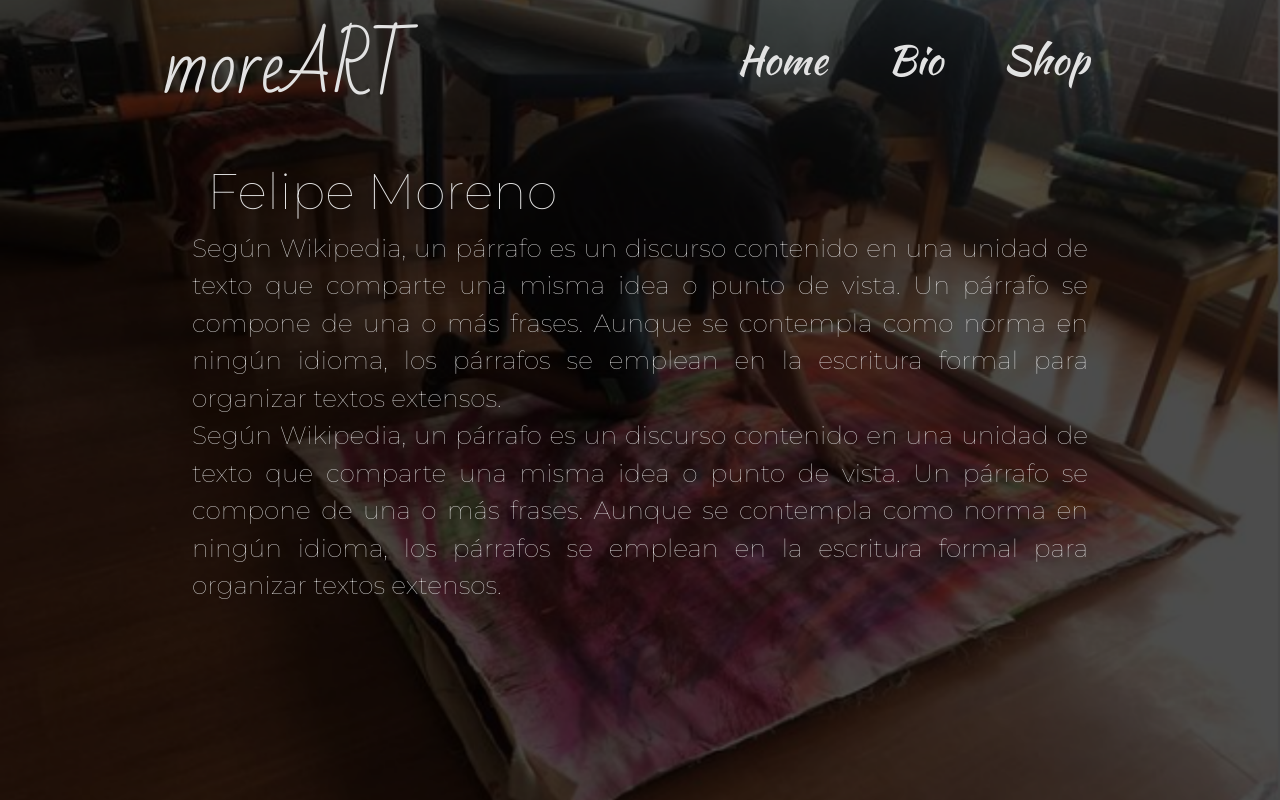
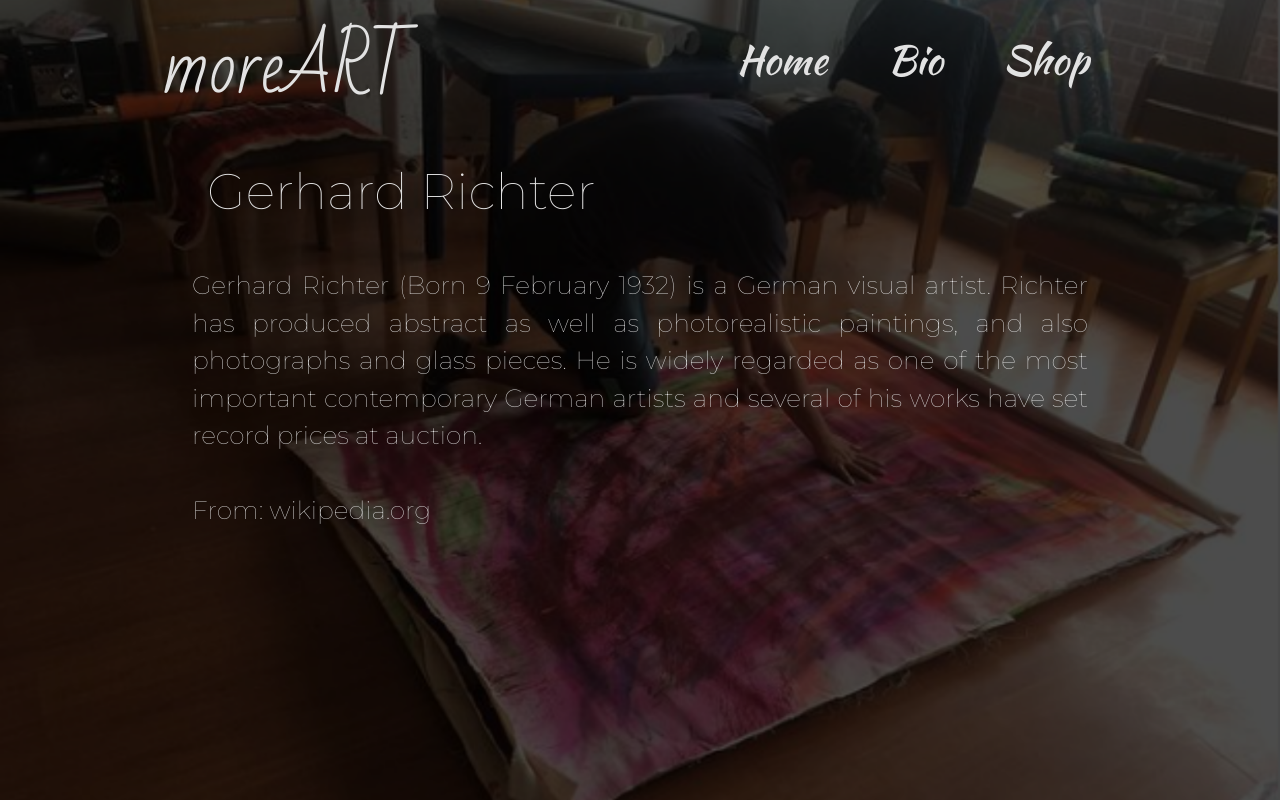
Before and after one commit to davidcuellard/js-ecommerce, a website: page pages/bio.html in a window 1280 px wide. Drawn offline with nearby package versions, Linux system fonts and the light colour scheme.

Commit message:
final work

```diff
--- a/pages/bio.html
+++ b/pages/bio.html
@@ -42,19 +42,18 @@
       </header>
 
       <div class="bio">
-        <h2>Felipe Moreno</h2>
+        <h2>Gerhard Richter</h2>
         <p>
-          Según Wikipedia, un párrafo es un discurso contenido en una unidad
-          de texto que comparte una misma idea o punto de vista. Un párrafo se
-          compone de una o más frases. Aunque se contempla como norma en
-          ningún idioma, los párrafos se emplean en la escritura formal para
-          organizar textos extensos.
           <br>
-          Según Wikipedia, un párrafo es un discurso contenido en una unidad
-          de texto que comparte una misma idea o punto de vista. Un párrafo se
-          compone de una o más frases. Aunque se contempla como norma en
-          ningún idioma, los párrafos se emplean en la escritura formal para
-          organizar textos extensos.
+          Gerhard Richter (Born 9 February 1932) is a German visual artist.
+          Richter has produced abstract as well as photorealistic paintings,
+           and also photographs and glass pieces. He is widely regarded as
+           one of the most important contemporary German artists and several
+           of his works have set record prices at auction.
+           <br>
+           <br>
+           From: wikipedia.org
+           <br>
 
         </p>
 
```
Also changed, not shown: package.json (+10 -2 lines).
